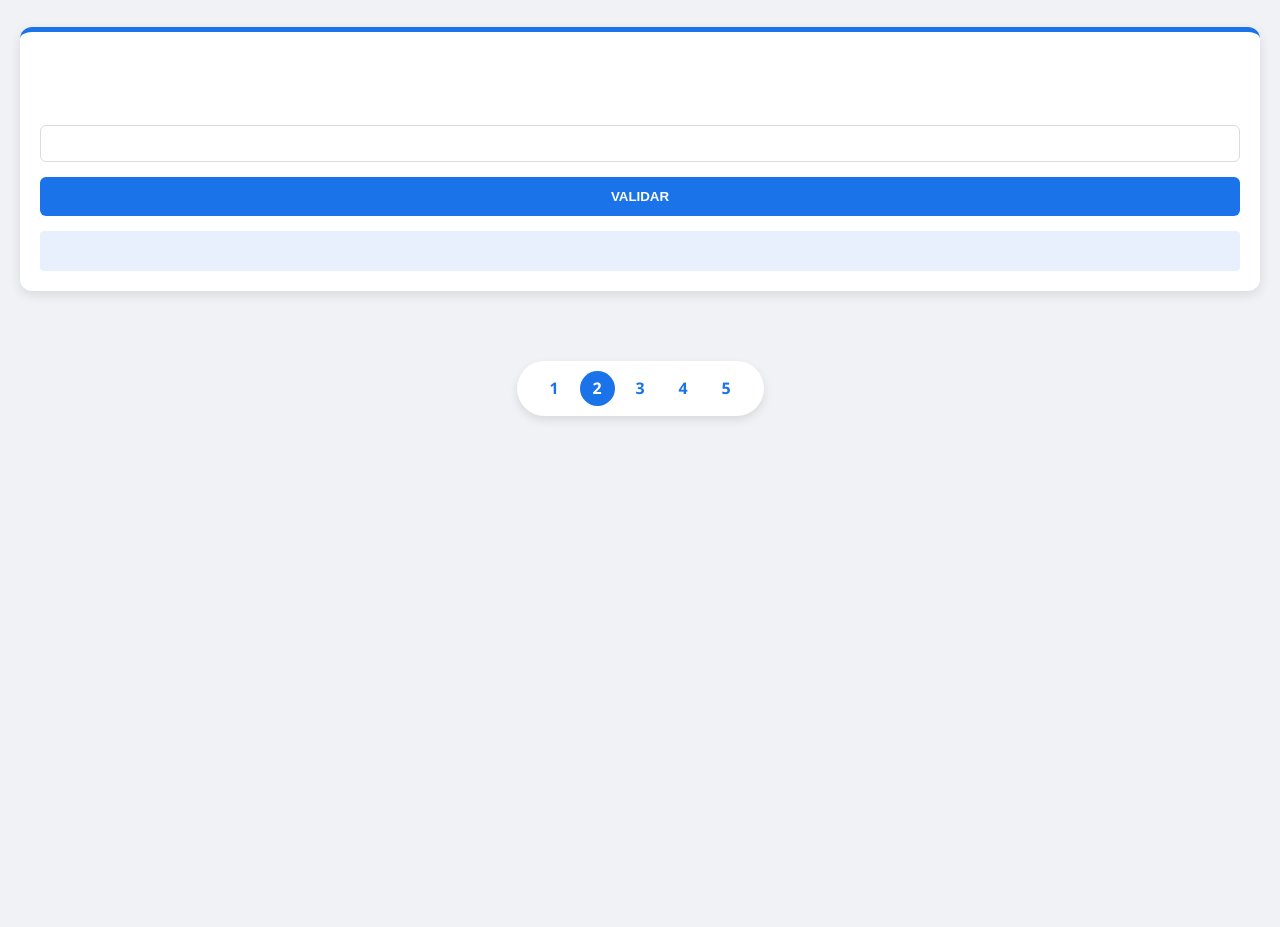
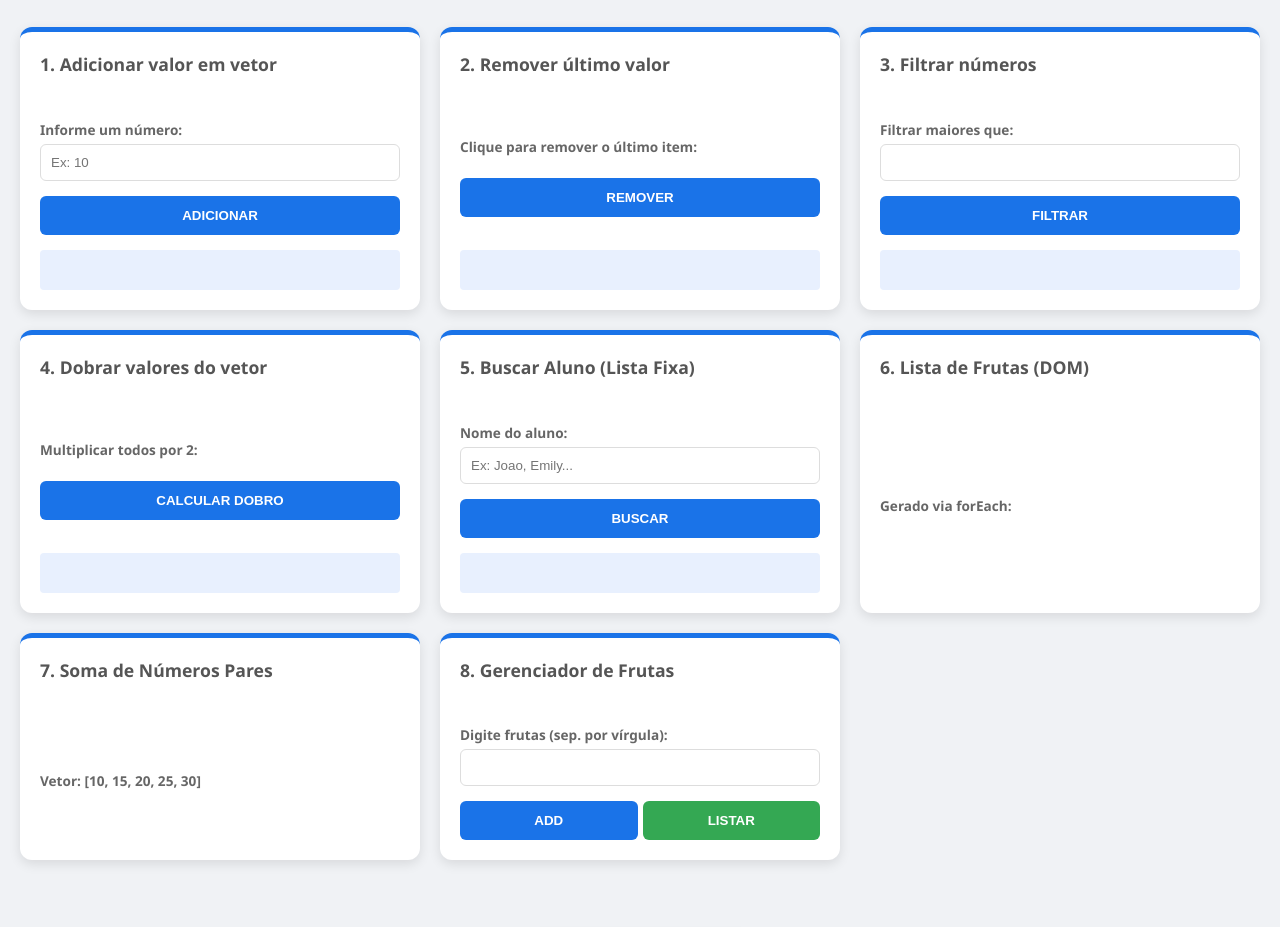
Before and after one commit to GhostDev-Creator/JSLab, a plain HTML site: page index2.html in a window 1280 px wide. Shown: the part 92-1019 px from the top of the page. Before the commit the page ends 800 px from the top, so only its background shows below. Drawn offline with Linux system fonts and the light colour scheme.

Commit message:
Update index2.html

```diff
--- a/index2.html
+++ b/index2.html
@@ -7,15 +7,68 @@
     <link rel="stylesheet" href="css/style.css">
 </head>
 <body>
-    <h1 class="lab-title">Laboratório de JavaScript</h1>
+    <h1 class="lab-title">Laboratório de JavaScript - Parte 2</h1>
 
     <div class="main-container">
         <section>
-            <h2></h2>
-            <label for="numeroPosNeg"></label>
-            <input type="number" id="numeroPosNeg" name="numeroPosNeg" />
-            <button onclick="validarPosNeg()">Validar</button>
+            <h2>1. Adicionar valor em vetor</h2>
+            <label for="numeroAddVetor">Informe um número:</label>
+            <input type="number" id="numeroAddVetor" placeholder="Ex: 10">
+            <button onclick="adicionarValorVetor()">Adicionar</button>
             <p id="res-1"></p>
+        </section>
+
+        <section>
+            <h2>2. Remover último valor</h2>
+            <label>Clique para remover o último item:</label>
+            <button onclick="removerUltimoValorVetor()">Remover</button>
+            <p id="res-2"></p>
+        </section>
+
+        <section>
+            <h2>3. Filtrar números</h2>
+            <label for="numeroFiltrarVetor">Filtrar maiores que:</label>
+            <input type="number" id="numeroFiltrarVetor" />
+            <button onclick="filtrarNumeroVetor()">Filtrar</button>
+            <p id="res-3"></p>
+        </section>
+
+        <section>
+            <h2>4. Dobrar valores do vetor</h2>
+            <label>Multiplicar todos por 2:</label>
+            <button onclick="dobrarValorVetor()">Calcular Dobro</button>
+            <p id="res-4"></p>
+        </section>
+
+        <section>
+            <h2>5. Buscar Aluno (Lista Fixa)</h2>
+            <label for="campoNomeVetor">Nome do aluno:</label>
+            <input type="text" id="campoNomeVetor" placeholder="Ex: Joao, Emily..." />
+            <button onclick="buscarAlunoSimples()">Buscar</button>
+            <p id="res-5"></p>
+        </section>
+
+        <section>
+            <h2>6. Lista de Frutas (DOM)</h2>
+            <label>Gerado via forEach:</label>
+            <ul id="listaForEach" style="text-align: left; padding-left: 20px;"></ul>
+        </section>
+
+        <section>
+            <h2>7. Soma de Números Pares</h2>
+            <label>Vetor: [10, 15, 20, 25, 30]</label>
+            <p id="somaNumerosVetor"></p>
+        </section>
+
+        <section>
+            <h2>8. Gerenciador de Frutas</h2>
+            <label>Digite frutas (sep. por vírgula):</label>
+            <input type="text" id="digitarFrutas" />
+            <div style="display: flex; gap: 5px;">
+                <button onclick="cadastrarFrutas()" style="flex: 1;">Add</button>
+                <button onclick="listarFrutas()" style="flex: 1; background-color: #34a853;">Listar</button>
+            </div>
+            <p id="listaDadosFrutas"></p>
         </section>
     </div>
 
```
